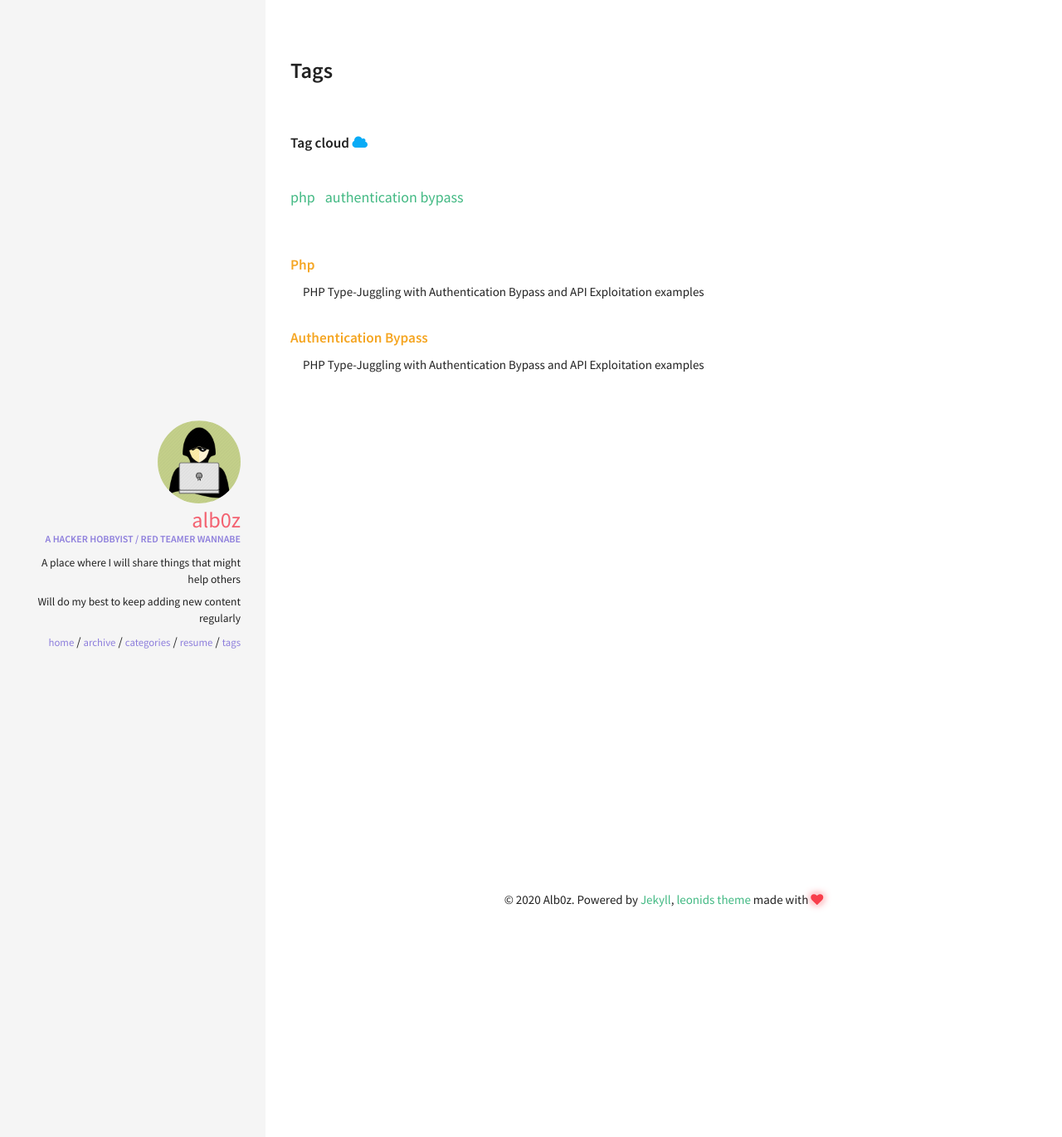
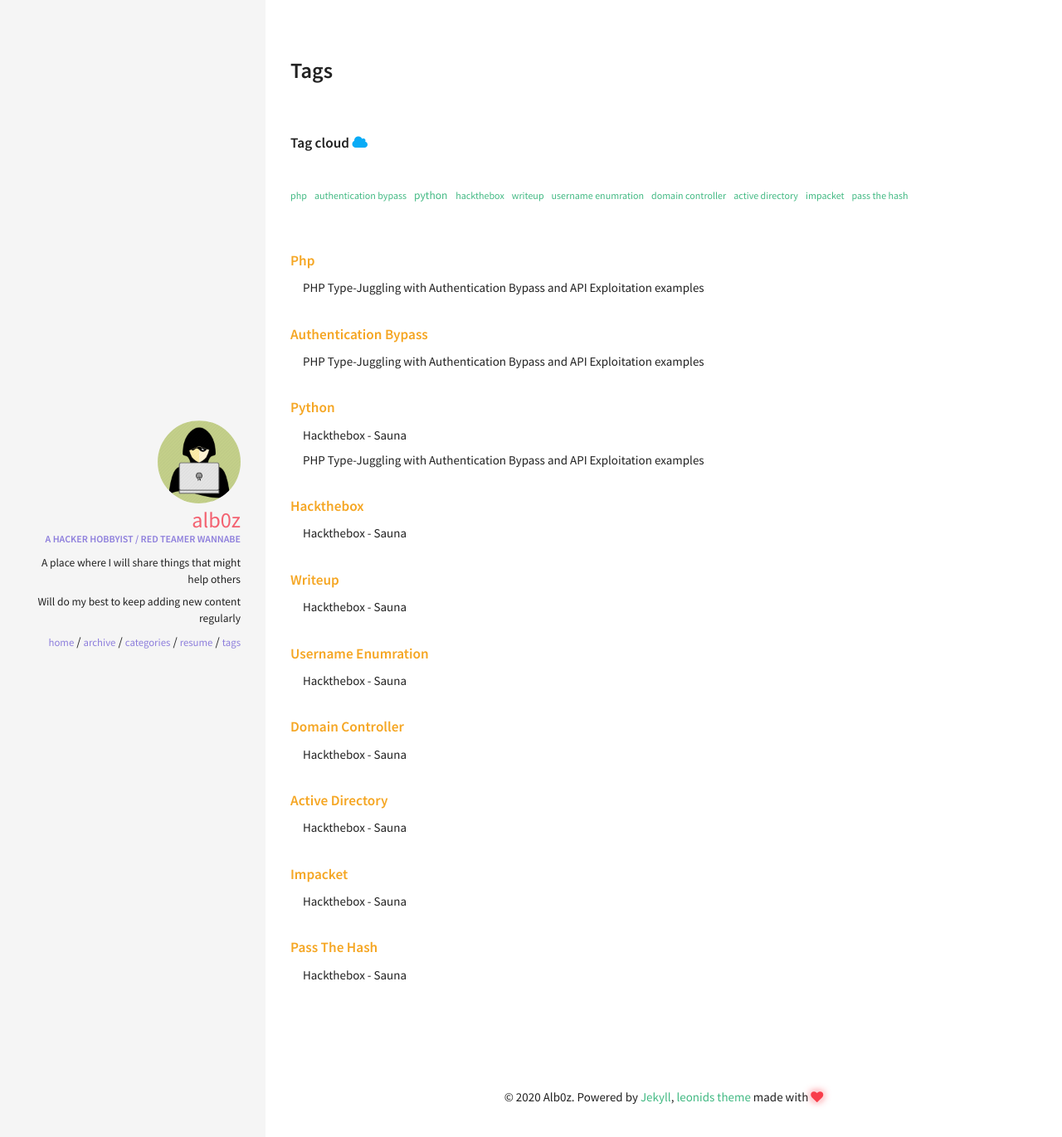
Before and after one commit to Alb0z/alb0z.github.io, a Jekyll site: the page built from tags.html, in a window 1280 px wide. Shown: the top 1371 px of the page at 83% size. Built offline with Jekyll 4.4.1, drawn with Linux system fonts in a browser that asks for light colours; some of the changed lines change nothing that is shown.

Commit message:
New Writeup

```diff
--- a/_posts/2020-07-15-PHP-Type-Juggling-With-Authentication-Bypass-Example.md
+++ b/_posts/2020-07-15-PHP-Type-Juggling-With-Authentication-Bypass-Example.md
@@ -4,7 +4,7 @@ title: PHP Type-Juggling with Authentication Bypass and API Exploitation example
 excerpt: "PHP Type-Juggling explained with 2 different examples. The first one is Auth Bypass and the second one is exploiting a custom API"
 categories: [tutorials]
 comments: true
-tags: [php, authentication bypass]
+tags: [php, authentication bypass, python]
 ---
 
 Did you know that a single missing character in your code can cause your authentication mechanism to be broken and give
--- /dev/null
+++ b/_posts/2020-07-17-HackTheBox-Sauna.md
@@ -0,0 +1,148 @@
+---
+layout: post
+title: Hackthebox - Sauna
+excerpt: "Sauna is an easy rated Windows machine and its' IP is 10.10.10.175. It retired today and here is my writeup about it."
+categories: [writeups]
+comments: true
+tags: [hackthebox,writeup,username enumration,domain controller, active directory, impacket, pass the hash, python]
+---
+
+Sauna retired today and here is my write-up about it.
+It is an `Easy` rated `Windows` machine and its' IP is `10.10.10.175`. First I found a web app running, and from there I gathered some usernames, which I used to perform `ASREPRoasting` without credentials on the user list. After I dumped `FSmith`s hash, I was able to crack it using `john` and then continued to gain initial access using `evil-winrm` with found credentials. For the privilege escalation part, using `WinPEAS` I was able to find a password in registry for user `svc_loanmgr` and using that password I dumped `Administrator`s NTLMv1 hash with `secretsdump.py` from impacket and then perform pass-the-hash using `psexec.py` to gain `Administrator` access.
+
+![Sauna](/img/sauna-1.png)
+
+#### Enumeration
+
+First I start with a nmap scan
+{% highlight bash %}
+alb0z@parrot:~ # nmap -sC -sV -Pn -oA nmap/initial 10.10.10.175
+Starting Nmap 7.80 ( https://nmap.org ) at 2020-07-17 13:27 CEST
+Nmap scan report for 10.10.10.175
+Host is up (0.17s latency).
+Not shown: 988 filtered ports
+PORT     STATE SERVICE       VERSION
+53/tcp   open  domain?
+| fingerprint-strings:
+|   DNSVersionBindReqTCP:
+|     version
+|_    bind
+80/tcp   open  http          Microsoft IIS httpd 10.0
+| http-methods:
+|_  Potentially risky methods: TRACE
+|_http-server-header: Microsoft-IIS/10.0
+|_http-title: Egotistical Bank :: Home
+88/tcp   open  kerberos-sec  Microsoft Windows Kerberos (server time: 2020-07-17 18:30:16Z)
+135/tcp  open  msrpc         Microsoft Windows RPC
+139/tcp  open  netbios-ssn   Microsoft Windows netbios-ssn
+389/tcp  open  ldap          Microsoft Windows Active Directory LDAP (Domain: EGOTISTICAL-BANK.LOCAL0., Site: Default-First-Site-Name)
+445/tcp  open  microsoft-ds?
+464/tcp  open  kpasswd5?
+593/tcp  open  ncacn_http    Microsoft Windows RPC over HTTP 1.0
+636/tcp  open  tcpwrapped
+3268/tcp open  ldap          Microsoft Windows Active Directory LDAP (Domain: EGOTISTICAL-BANK.LOCAL0., Site: Default-First-Site-Name)
+3269/tcp open  tcpwrapped
+1 service unrecognized despite returning data. If you know the service/version, please submit the following fingerprint at https://nmap.org/cgi-bin/submit.cgi?new-service :
+SF-Port53-TCP:V=7.80%I=7%D=7/17%Time=5F118B5C%P=x86_64-pc-linux-gnu%r(DNSV
+SF:ersionBindReqTCP,20,"\0\x1e\0\x06\x81\x04\0\x01\0\0\0\0\0\0\x07version\
+SF:x04bind\0\0\x10\0\x03");
+Service Info: Host: SAUNA; OS: Windows; CPE: cpe:/o:microsoft:windows
+
+{% endhighlight %}
+
+The very first thing that I noticed after the scan, is that the machine seems to be a `DC (Domain Controller)` and the domain name is `EGOTISTICAL-BANK.LOCAL`, but we also see a web application running on port `80` which I will be using as my enumeration starting point.
+
+At first sight there is nothing interesting as the website seems to be only an HTML template.
+
+![Sauna](/img/sauna-2.png)
+
+However, if visit `About Us` page which is `about.html` there are the names of team members, and we can use them to create a small user list.
+
+![Sauna](/img/sauna-3.png)
+
+#### Initial access
+
+I am going to create the usernames in a format like below
+
+![Sauna](/img/sauna-4.png)
+
+Save the names in a file named `names.txt` and I wrote a simple python script to do the formating for us
+
+{% highlight text %}
+Fergus Smith
+Hugo Bear
+Steven Kerb
+Shaun Coins
+Bowie Taylor
+Sophie Driver
+{% endhighlight %}
+
+
+The python script:
+
+{% highlight python %}
+#!/usr/bin/env python3
+
+file_name = "names.txt"
+
+with open(file_name, "r") as f:
+    lines = f.readlines()
+    for line in lines:
+        line = line.strip("\n") # remove the unneccesary new lines (\n)
+
+        name = line.split(" ") # split the names by space
+        # print the usernames in 3 different formats
+        print(name[0] + name[1])
+        print(name[0][:1] + name[1])
+        print(name[0] + name[1][:1])
+{% endhighlight %}
+
+Run the script and redirect to output to a file, which we are going to use below
+
+![Sauna](/img/sauna-5.png)
+
+I tried some light bruteforcing on different services, but it didn't bring me anything.
+
+So now I am going to try to perform an attack called `ASREPRoasting`. You can read more about it <a href="https://blog.stealthbits.com/cracking-active-directory-passwords-with-as-rep-roasting/">here</a>
+
+In short `ASREPRoasting` is an attack against `Kerberos` which will try to dump hashes from accounts that don't require `preauthentication`
+
+I'm going to use `impacket`s module called `GetNPUsers.py`
+
+![Sauna](/img/sauna-6.png)
+
+Now `GetNPUsers.py` tries to get a hash and if it gets any, it saves the output into a desired file or it prints it in the screen. I gave the `-outputfile krb.hash` option so it's gonna save the hash into a file called `krb.hash`. In this case we get the hash for user `FSmith` and now we're going to try to crack it using `hashcat`.
+
+![Sauna](/img/sauna-7.png)
+
+Now we can see that the cracked password from the hash is `Thestrokes23` and as in a full nmap scan port `5985` was open, we can try to login using `evil-winrm` to gain initial access.
+
+![Sauna](/img/sauna-8.png)
+
+As we are logged in as FSmith and we have the user flag, we have now to find a way to privilege escalate to `Administrator` or `SYSTEM`.
+
+#### Privilege Escalation
+
+Next I'm going to use winPEAS which you can get <a href="https://github.com/carlospolop/privilege-escalation-awesome-scripts-suite/blob/master/winPEAS/winPEASbat/winPEAS.bat">here</a>. And I'm setting up a webserver using pythons' http.server module to serve winPEAS so we can download it from the target.
+`sudo python3 -m http.server 80`
+
+And I'm downloading the file using PowerShell
+![Sauna](/img/sauna-9.png)
+
+Running winPEAS and scrolling down slowly why analyzing the output, I came across some credentials in `HKLM\SOFTWARE\Microsoft\Windows NT\Currentversion\WinLogon`
+
+![Sauna](/img/sauna-10.png)
+
+You can get the password directly using `reg query` too.
+
+{% highlight bat %}
+'reg query "HKLM\SOFTWARE\Microsoft\Windows NT\Currentversion\WinLogon"' | cmd
+{% endhighlight %}
+
+I tried the password against the `Administrator`s but it didn't work, however we can try to dump hashes using `secretsdump.py`. And as the DefaultUsername in `HKLM\SOFTWARE\Microsoft\Windows NT\Currentversion\WinLogon` was `svc_loanmanager` I'm going to try to dump hashes from `svc_loanmgr` whose username can be found from the batch command `net user`.
+
+![Sauna](/img/sauna-11.png)
+
+As we have now dumped the NTLMv1 hash of `Administrator`, we can use `psexec.py` to pass the hash and login as `Administrator`
+
+![Sauna](/img/sauna-12.png)
```
Also changed, not shown: img/sauna-1.png (added), img/sauna-10.png (added), img/sauna-11.png (added), img/sauna-12.png (added), img/sauna-2.png (added), img/sauna-3.png (added), img/sauna-4.png (added), img/sauna-5.png (added), img/sauna-6.png (added), img/sauna-7.png (added), img/sauna-8.png (added), img/sauna-9.png (added).
